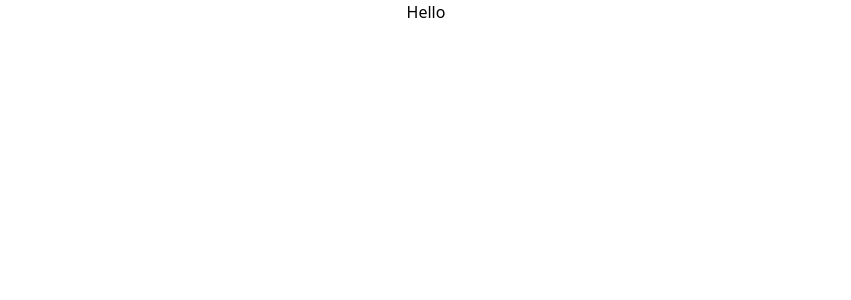
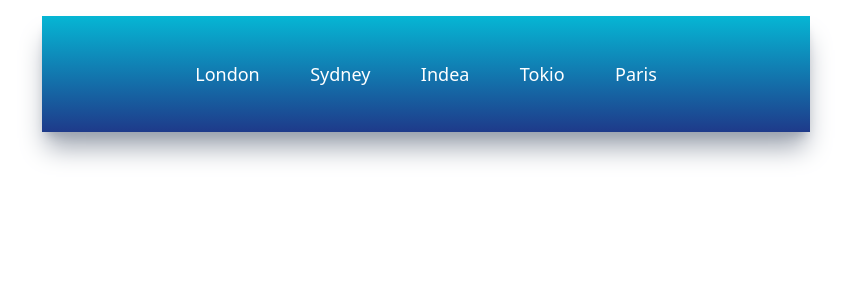
Before and after one commit to PraneethMalshan/WeatherAppDashboard, a React (Create React App) app: page / in a window 1280 px wide. Shown: the top 300 px of the page, without its empty margins (214-1065 px from the left). Built offline with nearby package versions, Linux system fonts and the light colour scheme.

Commit message:
Added top buttons

```diff
--- a/package.json
+++ b/package.json
@@ -3,6 +3,7 @@
   "version": "0.1.0",
   "private": true,
   "dependencies": {
+    "@iconscout/react-unicons": "^2.0.2",
     "@testing-library/jest-dom": "^5.17.0",
     "@testing-library/react": "^13.4.0",
     "@testing-library/user-event": "^13.5.0",
--- /dev/null
+++ b/postcss.config.js
@@ -0,0 +1,6 @@
+module.exports = {
+    plugins: {
+      tailwindcss: {},
+      autoprefixer: {},
+    }
+  }
--- a/src/App.js
+++ b/src/App.js
@@ -1,9 +1,11 @@
 import './App.css';
+import UilReact from '@iconscout/react-unicons/icons/uil-react'
+import TopButtons from './components/TopButtons';
 
 function App() {
   return (
-    <div className="App">
-      <h1>Hello</h1>
+    <div className="mx-auto max-w-screen-md mt-4 py-5 px-32 bg-gradient-to-b from-cyan-500 to-blue-900 h-fit shadow-xl shadow-gray-400 ">
+      <TopButtons />
     </div>
   );
 }
--- /dev/null
+++ b/src/components/TopButtons.jsx
@@ -0,0 +1,38 @@
+import React from 'react'
+
+function TopButtons() {
+
+    const cities = [
+        {
+            id:1,
+            title: 'London'
+        },
+        {
+            id:2,
+            title: 'Sydney'
+        },
+        {
+            id:3,
+            title: 'Indea'
+        },
+        {
+            id:4,
+            title: 'Tokio'
+        },
+        {
+            id:5,
+            title: 'Paris'
+        },
+    ]
+
+  return <div className='flex text-white items-center justify-around my-6'>
+      {cities.map((city) => (
+        <button key={city.id} className="text-white text-lg font-medium">{city.title}</button>
+      ))}
+    </div>
+
+
+
+}
+
+export default TopButtons
--- a/tailwind.config.js
+++ b/tailwind.config.js
@@ -1,6 +1,6 @@
 /** @type {import('tailwindcss').Config} */
 module.exports = {
-  content: ["./src/**/*.{html,js}"],
+  content: ["./src/**/*.{html,js,jsx,ts,tsx}"],
   theme: {
     extend: {},
   },
```
Also changed, not shown: src/components/inputs.jsx (added), 1 other file (tests, documents, lock files or other folders).
